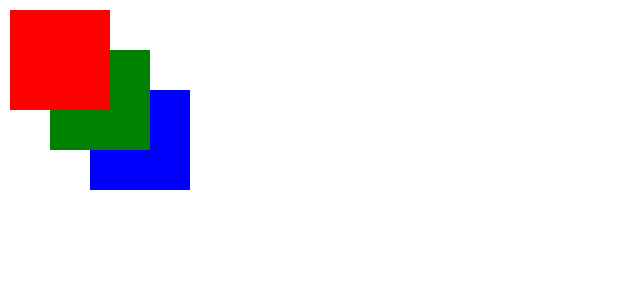
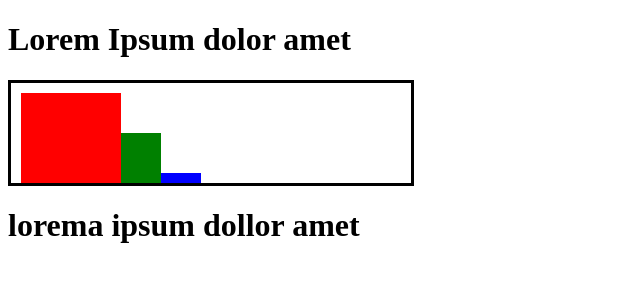
Before and after one commit to idsdk/Web-Project, a plain HTML site: page 0424/01.html in a window 1280 px wide. Shown: the whole page, without its empty margins (0-640 px from the left). Drawn offline with Linux system fonts and the light colour scheme.

Commit message:
위치속성 공식

```diff
--- a/0424/01.html
+++ b/0424/01.html
@@ -29,11 +29,22 @@
             left: 90px;
             z-index: 1;
         }
+        body > div{
+            width: 400px;
+            height: 100px;
+            border: 3px solid black;
+            position: relative;
+            overflow: scroll;
+        }
     </style>
 </head>
 <body>
-    <div class="box"></div>
-    <div class="box"></div>
-    <div class="box"></div>
+    <h1>Lorem Ipsum dolor amet</h1>
+    <div>
+        <div class="box"></div>
+        <div class="box"></div>
+        <div class="box"></div>
+    </div>
+    <h1>lorema ipsum dollor amet</h1>
 </body>
 </html>
```
